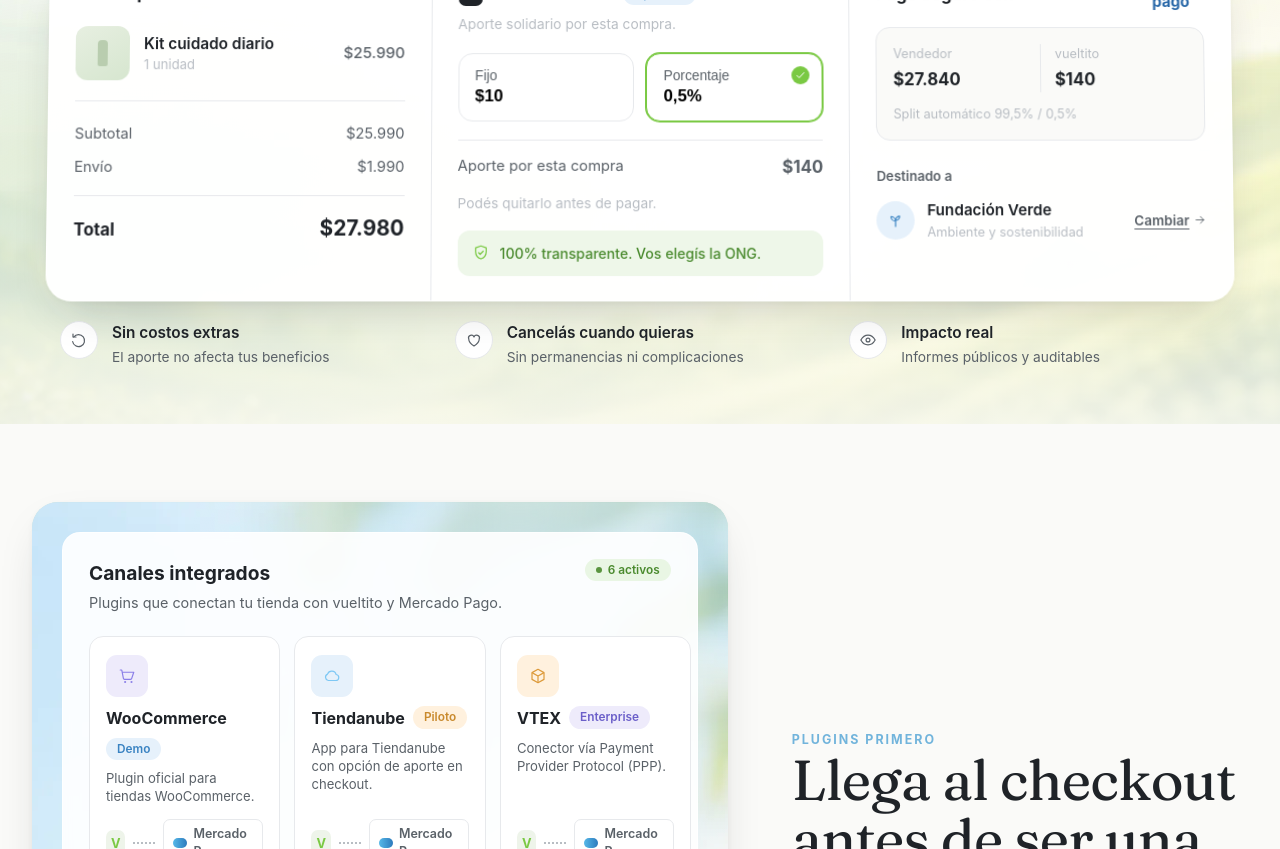
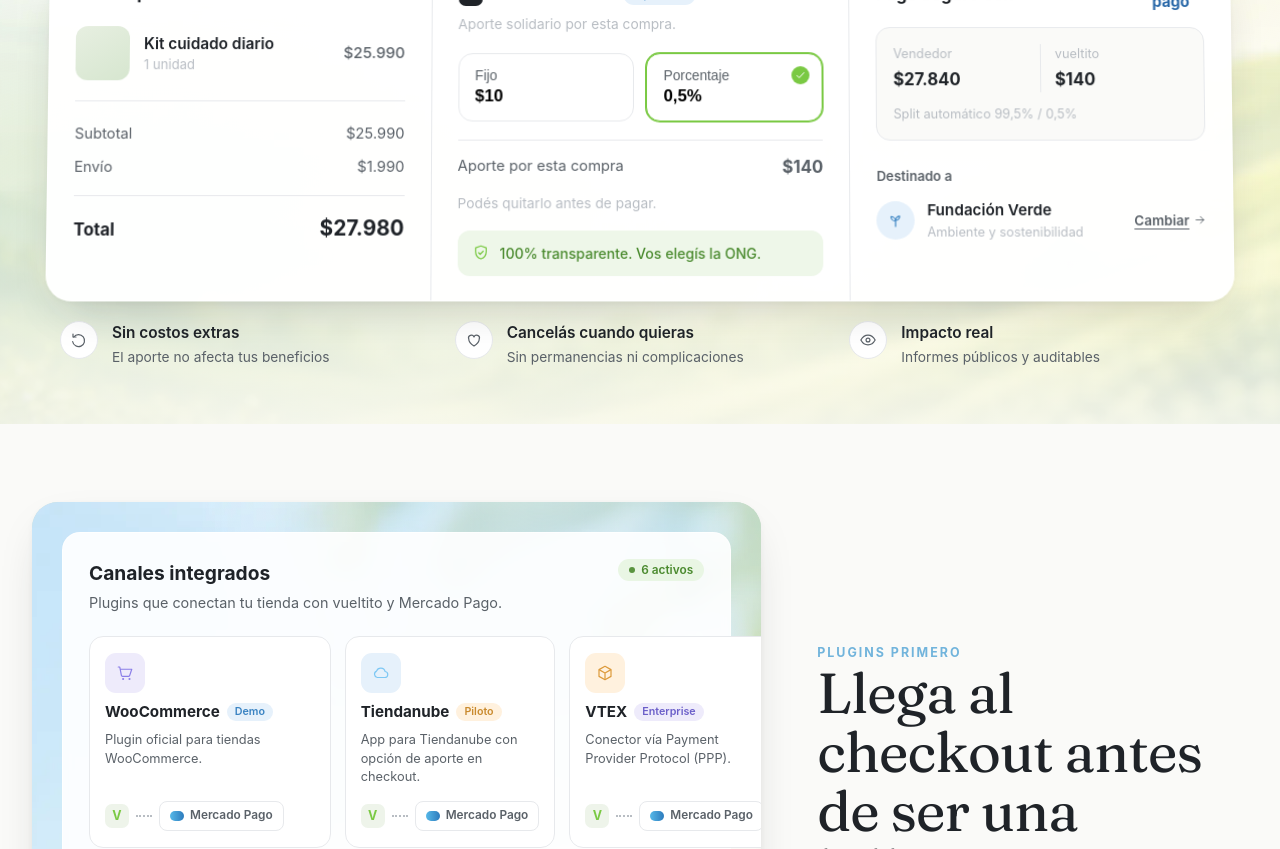
Before and after one commit to NachoEstevo/vueltito, a plain HTML site: page web/index.html in a window 1280 px wide. Shown: the part 543-1392 px from the top of the page. Drawn offline with Linux system fonts and the light colour scheme; a web font is replaced by a local one.

Commit message:
Polish plugins panel (inline badges, fix MP chip wrap, contrast) + product image hook

```diff
--- a/web/index.html
+++ b/web/index.html
@@ -92,7 +92,7 @@
       <div class="cc-col cc-buy">
         <h3 class="cc-h">Tu compra</h3>
         <div class="cc-product">
-          <div class="cc-thumb" aria-hidden="true"></div>
+          <div class="cc-thumb"><img src="assets/img/product.webp" alt="Kit cuidado diario" loading="lazy" onerror="this.style.display='none'" /></div>
           <div class="cc-pinfo">
             <span class="cc-pname">Kit cuidado diario</span>
             <span class="cc-pmeta">1 unidad</span>
--- a/web/styles.css
+++ b/web/styles.css
@@ -188,8 +188,8 @@
 .cc-h{font-size:1.06rem;font-weight:700;color:var(--ink)}
 .cc-h-sm{font-size:.82rem;font-weight:600;color:var(--gris-oscuro)}
 .cc-product{display:flex;align-items:center;gap:14px;margin:20px 0}
-.cc-thumb{width:54px;height:54px;border-radius:12px;background:linear-gradient(150deg,#e7efe1,#d6e6cf);flex:none;position:relative}
-.cc-thumb::after{content:"";position:absolute;inset:14px 22px;border-radius:4px 4px 2px 2px;background:#b9cdaf}
+.cc-thumb{width:54px;height:54px;border-radius:12px;background:linear-gradient(150deg,#e7efe1,#d6e6cf);flex:none;position:relative;overflow:hidden}
+.cc-thumb img{width:100%;height:100%;object-fit:cover;display:block}
 .cc-pinfo{display:flex;flex-direction:column;flex:1}
 .cc-pname{font-weight:600;font-size:.96rem}
 .cc-pmeta{font-size:.82rem;color:var(--gris-medio)}
@@ -259,7 +259,7 @@
    2 · COMMERCE WEDGE
    ================================================================= */
 .wedge{max-width:var(--maxw);margin:0 auto;padding:78px 32px}
-.wedge-grid{display:grid;grid-template-columns:1.25fr .82fr;gap:64px;align-items:center}
+.wedge-grid{display:grid;grid-template-columns:1.32fr .78fr;gap:56px;align-items:center}
 .wedge-visual{position:relative;border-radius:var(--r-lg);overflow:hidden;box-shadow:var(--shadow-card);padding:30px}
 .wv-bg{position:absolute;inset:0;z-index:0;background-color:#cfe1d6;background-image:
   radial-gradient(80% 60% at 70% 10%, rgba(206,231,246,.82), rgba(206,231,246,0) 60%),
@@ -270,26 +270,27 @@
 .wv-title{font-size:1.2rem;font-weight:700}
 .wv-sub{font-size:.9rem;color:var(--gris-oscuro);margin-top:4px}
 .plugin-grid{display:grid;grid-template-columns:repeat(3,1fr);gap:14px}
-.plugin{background:#fff;border:1px solid var(--line);border-radius:14px;padding:18px 16px;display:flex;flex-direction:column;gap:9px}
-.pg-ic{width:42px;height:42px;border-radius:11px;display:grid;place-items:center}
+.plugin{background:#fff;border:1px solid var(--line);border-radius:14px;padding:16px 15px;display:flex;flex-direction:column;gap:8px}
+.pg-ic{width:40px;height:40px;border-radius:11px;display:grid;place-items:center}
 .tint-violet{background:#EEEBFB;color:var(--violet)}
 .tint-sky{background:#E6F1FB;color:var(--cielo);filter:saturate(1)}
 .tint-amber{background:#FFF1DE;color:#dd9a3a}
 .tint-coral{background:#FCE9E6;color:var(--coral)}
 .tint-green{background:#E9F6E4;color:var(--verde)}
-.pg-titlerow{display:flex;align-items:center;gap:8px;flex-wrap:wrap}
-.pg-titlerow h4{font-size:1rem;font-weight:700}
-.plugin p{font-size:.82rem;color:var(--gris-oscuro);line-height:1.4;flex:1}
-.pg-flow{display:flex;align-items:center;gap:8px;margin-top:4px}
-.pg-v{width:26px;height:26px;border-radius:7px;background:#EEF4EA;color:var(--verde);font-weight:700;font-size:.8rem;display:grid;place-items:center}
-.pg-dots{flex:none;width:22px;border-top:2px dotted var(--gris-medio)}
-.pg-mp{display:inline-flex;align-items:center;gap:6px;font-size:.78rem;font-weight:600;color:var(--gris-oscuro);background:#fff;border:1px solid var(--line);border-radius:7px;padding:5px 9px}
+.pg-titlerow{display:flex;align-items:center;gap:7px;flex-wrap:nowrap;min-width:0}
+.pg-titlerow h4{font-size:.95rem;font-weight:700;white-space:nowrap;overflow:hidden;text-overflow:ellipsis}
+.pg-titlerow .chip{flex:none;font-size:.67rem;padding:3px 8px}
+.plugin p{font-size:.8rem;color:var(--gris-oscuro);line-height:1.45;flex:1}
+.pg-flow{display:flex;align-items:center;gap:7px;margin-top:6px}
+.pg-v{width:24px;height:24px;border-radius:7px;background:#EEF4EA;color:var(--verde);font-weight:700;font-size:.78rem;display:grid;place-items:center;flex:none}
+.pg-dots{flex:none;width:16px;border-top:2px dotted var(--gris-medio)}
+.pg-mp{display:inline-flex;align-items:center;gap:6px;font-size:.74rem;font-weight:600;color:var(--gris-oscuro);background:#fff;border:1px solid var(--line);border-radius:8px;padding:5px 10px;white-space:nowrap}
 .mp-dot{width:14px;height:10px;border-radius:7px;background:linear-gradient(90deg,#56b8e8,#2d7bbd);flex:none}
 .wv-foot{display:grid;grid-template-columns:repeat(3,1fr);gap:18px;margin-top:22px;padding-top:22px;border-top:1px solid var(--line)}
 .wvf{display:flex;gap:11px;align-items:flex-start}
 .wvf-ic{color:var(--gris-oscuro);flex:none;margin-top:1px}
 .wvf strong{display:block;font-size:.9rem;font-weight:700}
-.wvf span{font-size:.8rem;color:var(--gris-medio);line-height:1.4}
+.wvf span{font-size:.8rem;color:var(--gris-oscuro);line-height:1.45}
 
 .wedge-text{display:flex;flex-direction:column}
 .wedge-text .lead{margin-bottom:30px}
```
